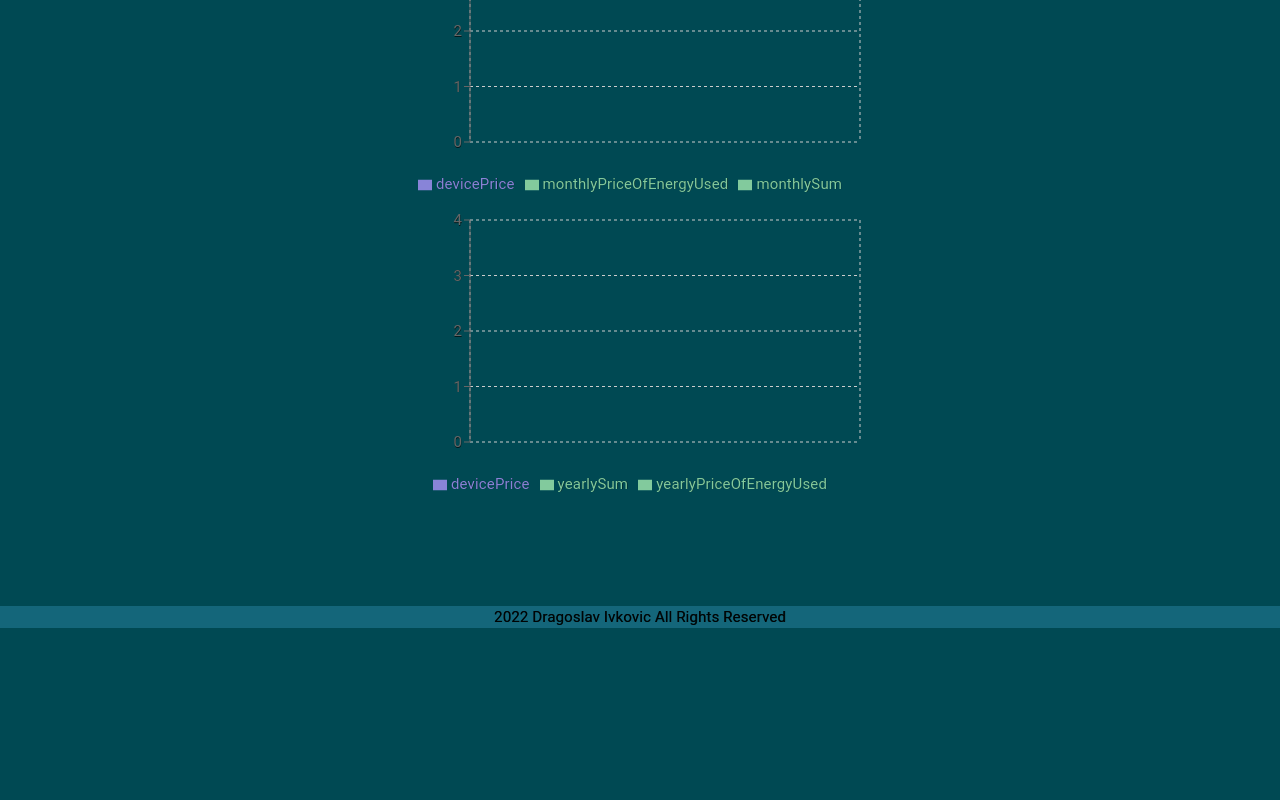
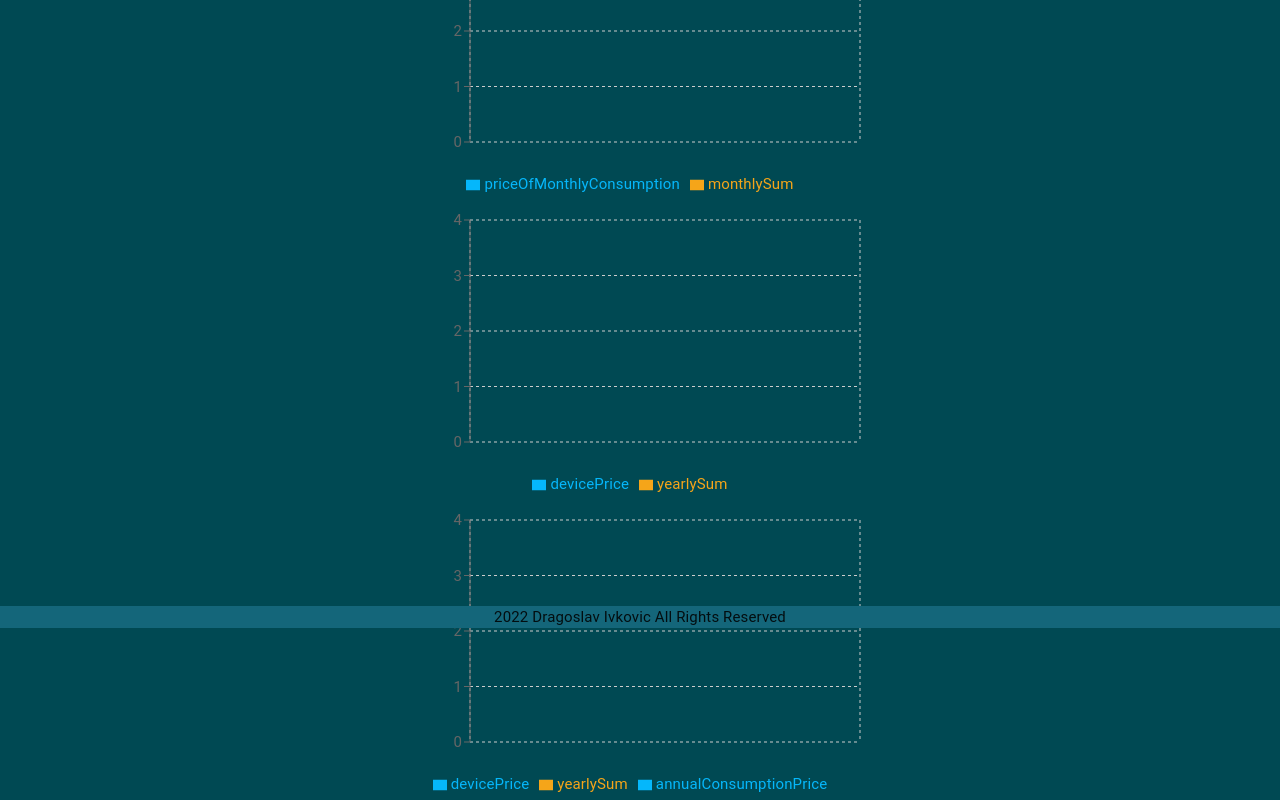
Before and after one commit to dragoslavIvkovic/energy-saving, a Next.js app: page /compare/Chart in a window 1280 px wide. Shown: the part 172-972 px from the top of the page. Before the commit the page ends 800 px from the top, so only its background shows below. Built offline with nearby package versions, Linux system fonts and the light colour scheme.

Commit message:
fix: styling

```diff
--- a/pages/Calc/TableData.jsx
+++ b/pages/Calc/TableData.jsx
@@ -44,7 +44,7 @@ export default function TableData() {
               <th>energy Sum</th>
               {/* <th>€/price</th> */}
               <th>€/monthly</th>
-              <th>€/yearly</th>
+              <th>€/annual</th>
               <th>remove</th>
             </tr>
           </thead>
@@ -58,8 +58,8 @@ export default function TableData() {
                 <td>{row.energyConsumption}</td>
                 <td>{row.energySum}</td>
                 {/* <td>{row.priceSum}</td> */}
-                <td>{row.monthlyPriceOfEnergyUsed}</td>
-                <td>{row.yearlyPriceOfEnergyUsed}</td>
+                <td>{row.priceOfMonthlyConsumption}</td>
+                <td>{row.annualConsumptionPrice}</td>
                 <td onClick={() => RemoveRow(row.id)}>
                   <MdDelete />
                 </td>
--- a/pages/Calc/index.jsx
+++ b/pages/Calc/index.jsx
@@ -35,10 +35,10 @@ export default function Index() {
       // priceSum: formatToCurrency(
       //   energyConsumption *  hoursPerDay * daysPerMonth
       // ),
-      monthlyPriceOfEnergyUsed: formatToCurrency(
+      priceOfMonthlyConsumption: formatToCurrency(
         energyConsumption * energyPrice * hoursPerDay * daysPerMonth
       ),
-      yearlyPriceOfEnergyUsed: formatToCurrency(
+      annualConsumptionPrice: formatToCurrency(
         energyConsumption * hoursPerDay * daysPerMonth * energyPrice * 12
       ),
     };
--- a/pages/compare/Chart.jsx
+++ b/pages/compare/Chart.jsx
@@ -34,9 +34,9 @@ export default function Chart() {
         <YAxis />
         <Tooltip />
         <Legend />
-        <Bar dataKey="devicePrice" stackId="a" fill="#8884d8" />
-        <Bar dataKey="monthlyPriceOfEnergyUsed" stackId="a" fill="#82ca9d" />
-        <Bar dataKey="monthlySum" stackId="a" fill="#82ca9d" />
+
+        <Bar dataKey="priceOfMonthlyConsumption" stackId="a" fill="#05b7fb" />
+        <Bar dataKey="monthlySum" stackId="a" fill="#f5a519" />
       </BarChart>
       <BarChart
         width={500}
@@ -54,10 +54,28 @@ export default function Chart() {
         <YAxis />
         <Tooltip />
         <Legend />
-        <Bar dataKey="devicePrice" stackId="a" fill="#8884d8" />
-        <Bar dataKey="yearlySum" stackId="a" fill="#82ca9d" />
-
-        <Bar dataKey="yearlyPriceOfEnergyUsed" stackId="a" fill="#82ca9d" />
+        <Bar dataKey="devicePrice" stackId="a" fill="#05b7fb" />
+        <Bar dataKey="yearlySum" stackId="a" fill="#f5a519" />
+      </BarChart>
+      <BarChart
+        width={500}
+        height={300}
+        data={data}
+        margin={{
+          top: 20,
+          right: 30,
+          left: 20,
+          bottom: 5,
+        }}
+      >
+        <CartesianGrid strokeDasharray="3 3" />
+        <XAxis dataKey="deviceName" />
+        <YAxis />
+        <Tooltip />
+        <Legend />
+        <Bar dataKey="devicePrice" stackId="a" fill="#05b7fb" />
+        <Bar dataKey="yearlySum" stackId="a" fill="#f5a519" />
+        <Bar dataKey="annualConsumptionPrice" stackId="a" fill="#05b7fb" />
       </BarChart>
     </div>
   );
--- a/styles/globals.css
+++ b/styles/globals.css
@@ -9,6 +9,10 @@
   --disabled-color: #3c6671;
   --annotations-color: #f5a519;
   --active-color: #05b7fb;
+  --active-1: #A22C29;
+  --active-2: #d2e4c4;
+  --active-3: #e84855;
+  --active-4: #d1345b;
   --text-shadow: 0.3px 0.3px 0.3px #021b1e;
 }
 
@@ -30,7 +34,7 @@ body {
   align-items: center;
   justify-content: center;
   font-family: "Lato", sans-serif;
-  text-shadow: var(--text-shadow);
+  /* text-shadow: var(--text-shadow); */
 }
 
 table {
```
Also changed, not shown: pages/compare/index.jsx (+18 -15 lines).
